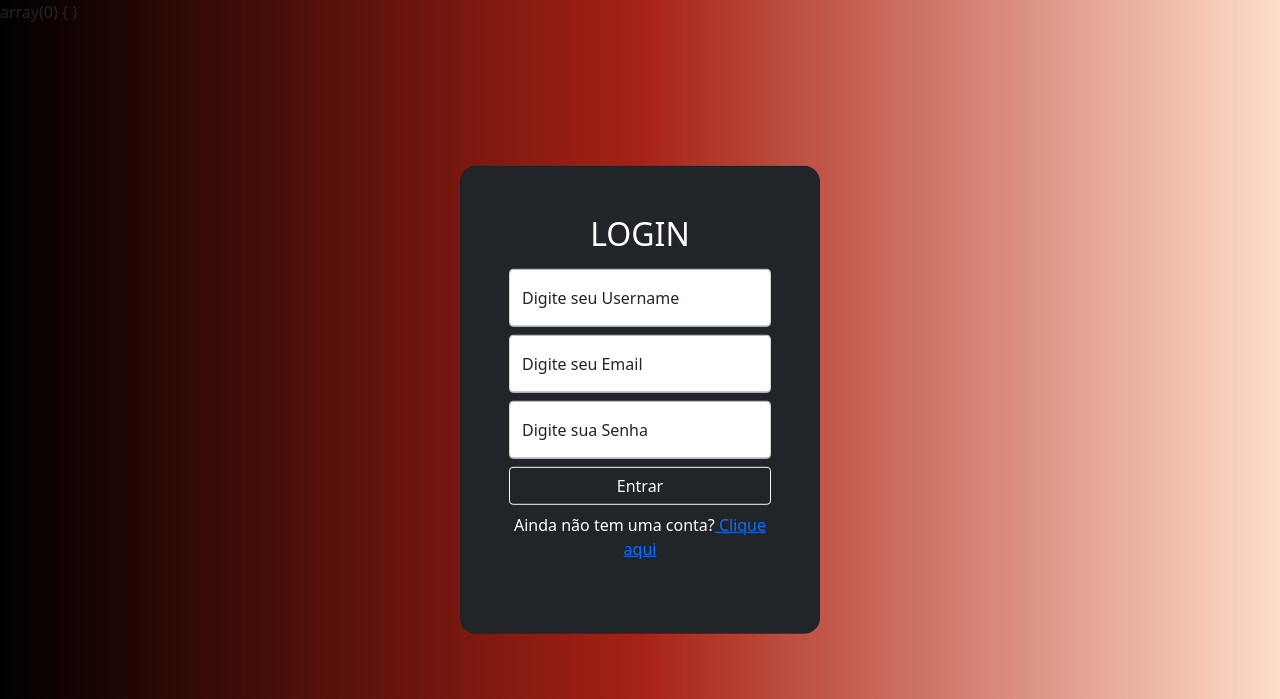
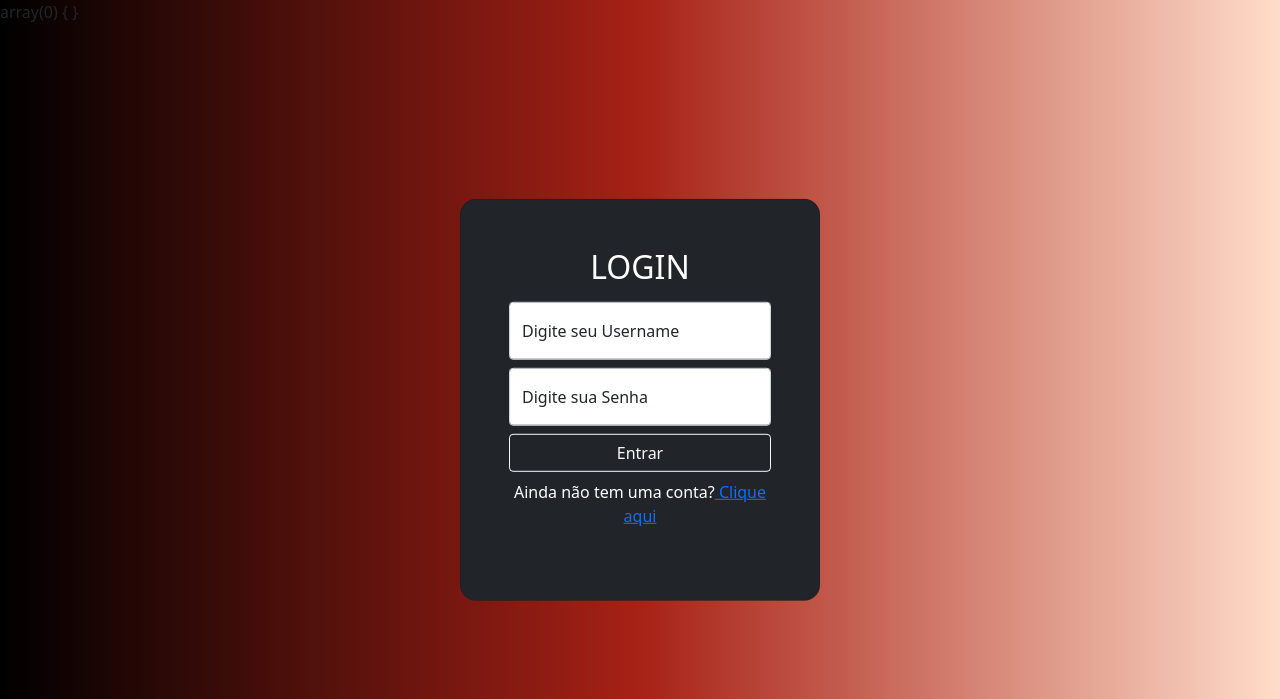
Before and after one commit to Drugs/Coffee221, a PHP site: page /coffee221/pages/login.php in a window 1280 px wide. Shown: the top 699 px of the page. Run offline with PHP 8.4, Linux system fonts and the light colour scheme; some libraries are stand-ins or nearby versions.

Commit message:
Update login.php

```diff
--- a/pages/login.php
+++ b/pages/login.php
@@ -34,14 +34,10 @@ if(isset($_GET['login'])and $_GET['login'] == 'send'){
                 <div class="card bg-dark " style="border-radius: 1rem;" id="card">
                     <div class="card-body p-5 text-center">
                         <h2 style="color:white;">LOGIN</h2>
-                    <form action="valida.php">
+                    <form action="">
                         <div class="form-floating mt-3">
-                            <input type="text" class="form-control" id="floatingPassword" placeholder="Password">
+                            <input type="text" class="form-control" id="floatingPassword" placeholder="Password" name="email">
                             <label for="floatingPassword">Digite seu Username</label>
-                        </div>
-                        <div class="form-floating mt-2">
-                            <input type="email" class="form-control" id="floatingPassword" placeholder="Password"  name="email">
-                            <label for="floatingPassword">Digite seu Email</label>
                         </div>
                         <div class="form-floating mt-2">
                             <input type="password" class="form-control" id="floatingPassword" placeholder="Password"  name="senha">
@@ -49,7 +45,7 @@ if(isset($_GET['login'])and $_GET['login'] == 'send'){
 
                         </div>
                         <div class="mt-2 d-grid gap-2">
-                        <button type="submit" value='send' name='login' class="btn btn-outline-light" href="../home.php">Entrar</button>
+                        <button type="submit" value='send' name='login' class="btn btn-outline-light">Entrar</button>
                                 <p style="color:white;">Ainda não tem uma conta?<a href="usuario_cadastro.php"> Clique aqui</p>
                         </div>
                     </form>
```
